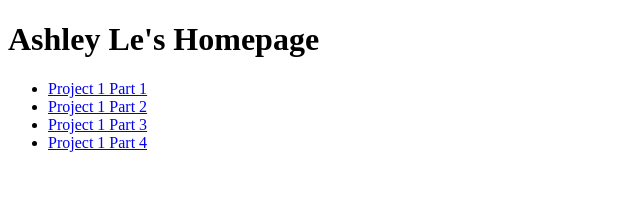
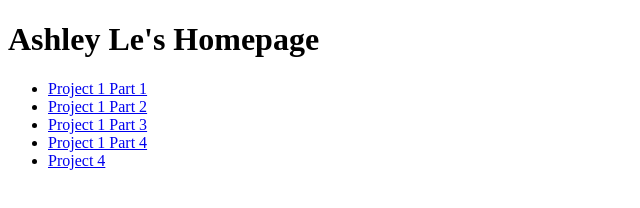
Before and after one commit to awesome-name-here/awesome-name-here.github.io, a plain HTML site: page index.html in a window 1280 px wide. Shown: the full height of the page, 0-640 px from the left. Drawn offline with Linux system fonts and the light colour scheme.

Commit message:
Added P4 link

```diff
--- a/index.html
+++ b/index.html
@@ -10,6 +10,7 @@
 			<li><a href="https://awesome-name-lol.github.io/DESN340_P1_Part2_LeAshley/project1part2.html">Project 1 Part 2</a></li>
 			<li><a href="https://awesome-name-lol.github.io/DESN340_P1_Part3_LeAshley/project1part3.html">Project 1 Part 3</a></li>
 			<li><a href="https://awesome-name-lol.github.io/DESN340_P1_Part4_LeAshley/project1part4.html">Project 1 Part 4</a></li>
+			<li><a href="https://awesome-name-lol.github.io/DESN340_P4_LeAshley/index.html">Project 4</a></li>
 		</ul>
 		<!--body text here-->
 	</body>
```
